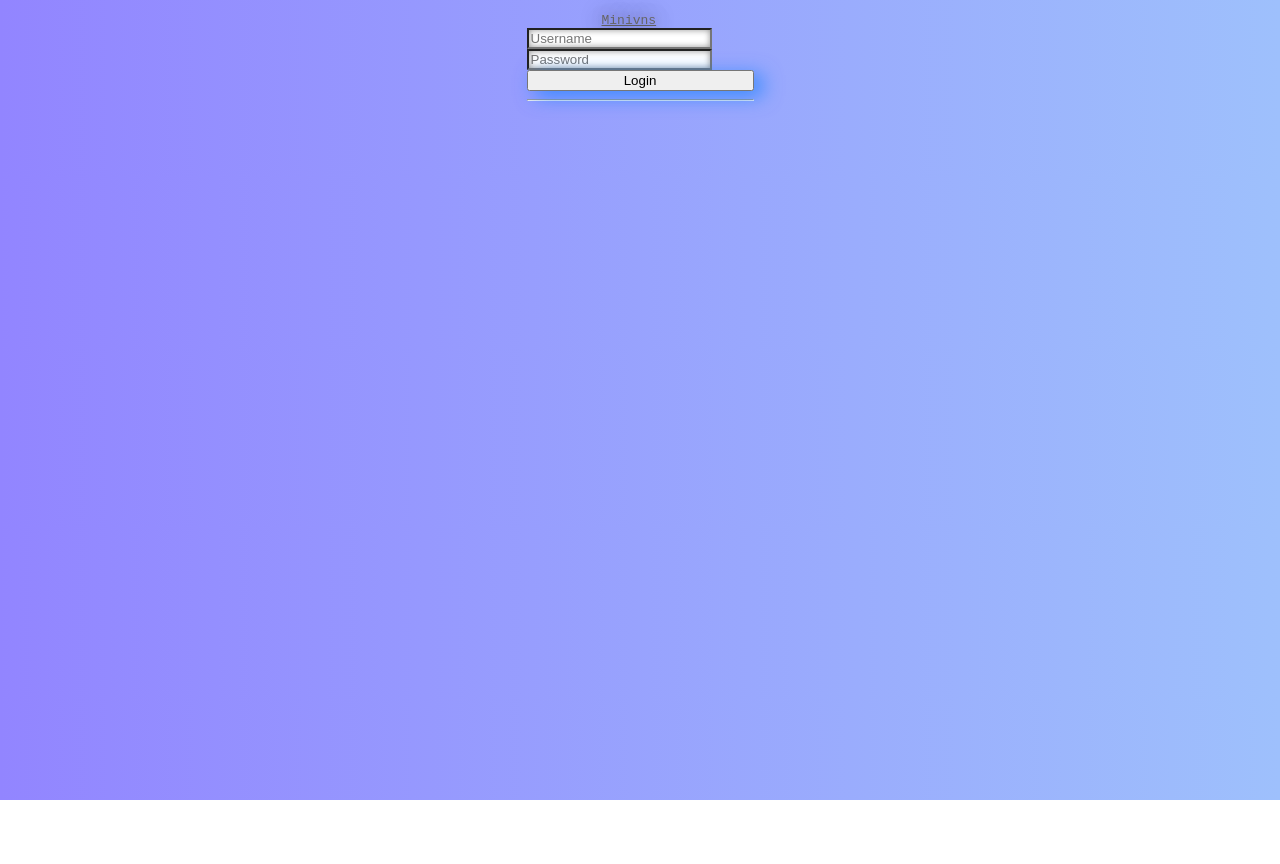
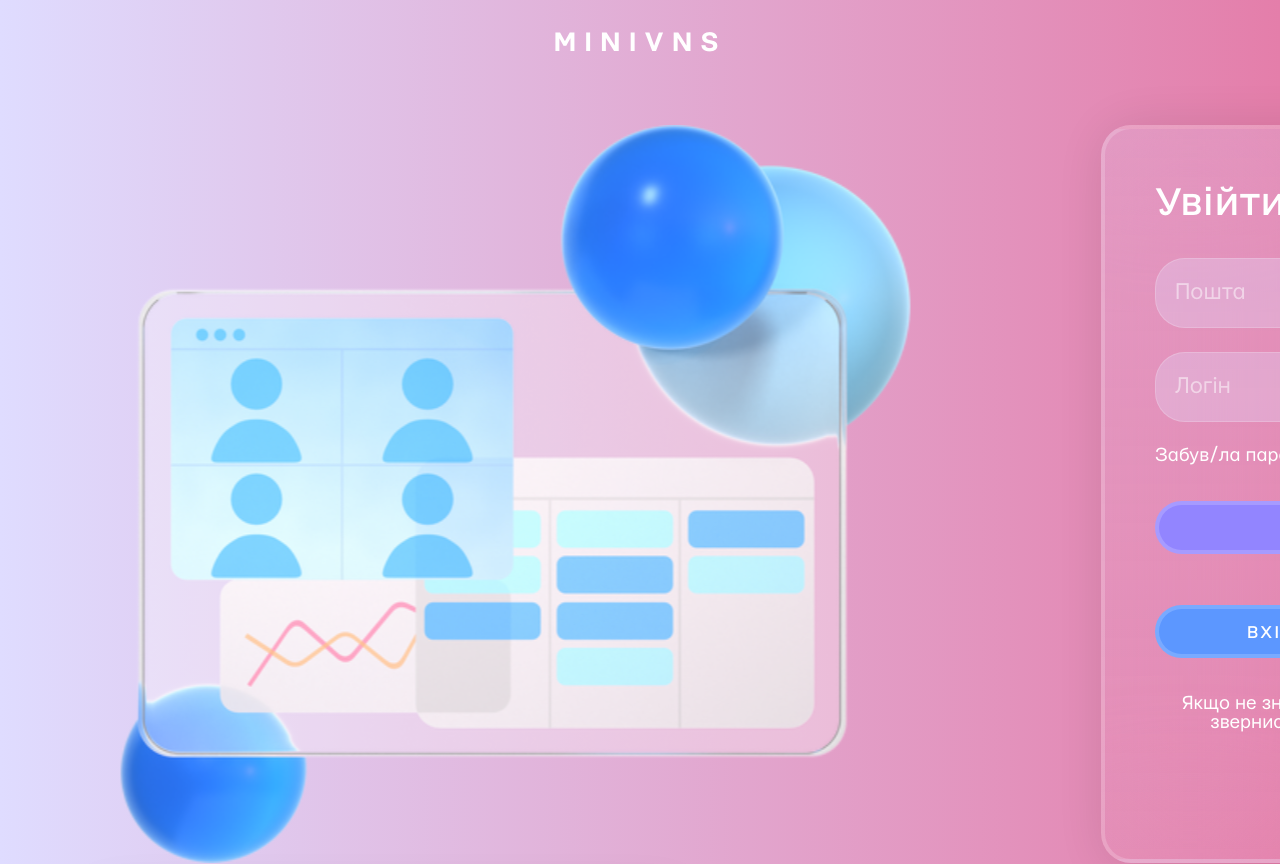
Before and after one commit to redminter/minivns-frontend, an Angular app: page /auth/login in a window 1280 px wide. Shown: the top 864 px of the page. Before the commit the page ends 800 px from the top, so only its background shows below. Built offline with nearby package versions, Linux system fonts and the light colour scheme.

Commit message:
added design

```diff
--- a/src/app/login/login.component.html
+++ b/src/app/login/login.component.html
@@ -1,39 +1,60 @@
+<!DOCTYPE html>
+<html>
+
+<head>
+  <meta charset="UTF-8">
+  <title>Marks</title>
+
+</head>
+
+<body>
 <div *ngIf="isLoggedIn; else loggedOut">
   <meta http-equiv="Refresh" content="0 subjects/scheduled">
 </div>
+<ng-template #loggedOut>
+<div class="logo-body">
+  <div class="logo">MINIVNS</div>
+  <div class="main-container">
+    <img src="./assets/resources/img/login.svg">
+    <form class="form-container glass" name="form" (ngSubmit)="f.form.valid && onSubmit()" #f="ngForm" novalidate>
+      <div class="title h5">Увійти</div>
+      <div class="input-forgot-password">
+        <input class="input-text" type="text" placeholder="Пошта" name="username" id="username" [(ngModel)]="form.username" #username="ngModel" required>
+        <div *ngIf="f.submitted && username.invalid">
+          <div *ngIf="username.errors?.['required']" class="body7">Відсутній логін</div>
+        </div>
+        <input class="input-text" type="password" placeholder="Логін" name="password" id="password" [(ngModel)]="form.password" #password="ngModel" required minlength="4">
+        <div *ngIf="f.submitted && password.invalid">
+                    <div *ngIf="password.errors?.['required']" class="body7">Відсутній пароль</div>
+                    <div *ngIf="password.errors?.['minlength']" class="body7">Пароль має бути >=4 літери</div>
+        </div>
+        <span class="password-forgot body7">Забув/ла пароль?</span>
+      </div>
+      <div class="buttons">
+        <button class="lg-button hbtn" type="submit">УВІЙТИ</button>
+        <div  *ngIf="f.submitted && isLoginFailed" class="body7">Помилка: {{errorMessage}}</div>
+        <span class="body7">або</span>
+        <button class="google-login hbtn" type="button">ВХІД З GOOGLE</button>
+      </div>
+      <span class="message body4">Якщо не знаєш даних для входу, звернися до адміністрації!</span>
+    </form>
+  </div>
+</div>
 
-<ng-template #loggedOut>
-  <div class="row col-sm-6 " style="height:155px; width:227px; margin:auto; padding:10px;">
-    <form name="form" (ngSubmit)="f.form.valid && onSubmit()" #f="ngForm" novalidate>
-      <div class="form-group">
-        <a class="navbar-brand" routerLink="/subjects/scheduled"
-           style="color:#666565;font-family: monospace; margin-left:75px; text-shadow: 0 0 20px #000000ba;">Minivns</a>
-        <input style="box-shadow:inset 0 0 6px 0px #0000006e;" type="text" class="form-control" placeholder="Username" name="username" id="username" [(ngModel)]="form.username"
-               #username="ngModel" required/>
-        <div *ngIf="f.submitted && username.invalid">
-          <div *ngIf="username.errors?.['required']">Username is required</div>
-        </div>
-      </div>
-      <div class="form-group">
-        <input type="password" style="box-shadow:inset 0 0 6px 0px #0000006e;" placeholder="Password" class="form-control" name="password" id="password" [(ngModel)]="form.password"
-               #password="ngModel"
-               required minlength="4"/>
-        <div *ngIf="f.submitted && password.invalid">
-          <div *ngIf="password.errors?.['required']">Password is required</div>
-          <div *ngIf="password.errors?.['minlength']">Password must be at least 4 characters</div>
-        </div>
-      </div>
-      <div class="form-group">
-        <button style="width:227px; box-shadow: 8px 5px 20px 0px #007bffad;"class="btn btn-primary">Login</button>
-        <div *ngIf="f.submitted && isLoginFailed" class="alert alert-danger">
-          Login failed: {{errorMessage}}
-        </div>
-      </div>
-    </form>
-    <hr/>
+<footer class="footer-container">
+  <div class="left-footer glass">
+    <div class="logo-title">MINIVNS</div>
+    <div class="contact-button">
+      <img class="footer-logo" src="./assets/resources/icons/contact.png" alt="Footer contact">
+      <p>
+        Написати нам
+      </p>
+    </div>
   </div>
-<!--  <div style="width:227px; margin:auto; padding:10px;">-->
-<!--    <p>Don't have an account?</p>-->
-<!--    <a style="width:227px; box-shadow: 8px 5px 20px 0px #007bffad;"href="signup" class="btn btn-success">Sign Up</a>-->
-<!--  </div>-->
+  <div class="footer-right">Усі використані матеріали доступні за цим
+    <br>посиланням — <span>ресурси</span></div>
+</footer>
 </ng-template>
+</body>
+
+</html>
--- a/src/app/login/login.component.ts
+++ b/src/app/login/login.component.ts
@@ -7,7 +7,6 @@ import { AuthLoginInfo } from '../auth/login-info';
 @Component({
   selector: 'app-login',
   templateUrl: './login.component.html',
-  styleUrls: ['./login.component.css']
 })
 export class LoginComponent implements OnInit {
 
--- a/src/assets/styles/platform/login.css
+++ b/src/assets/styles/platform/login.css
@@ -17,7 +17,7 @@
     margin-right: 80px;
 }
 
-.main{
+.main-container{
     display: flex;
     gap: 150px;
 }
@@ -35,16 +35,20 @@
     font-family: Mariupol;
     font-size: 24px;
     font-weight: 400;
-    padding: 19px 41px 19px 19px;
+    padding: 19px 41px 20px 19px;
     background: rgba(224, 221, 255, 0.3);
     border-radius: 30px;
     border: 1px solid rgba(255, 255, 255, 0.18);
 }
+input::placeholder{
+  overflow: visible;
+}
+
+input, textarea{
+  line-height: 1.2em!important;
+}
 .input-text::placeholder{
     color:rgba(255, 255, 255, 0.5);
-    padding: 0;
-    margin: 0;
-    padding: 19px 41px 19px 19px;
 }
 .lg-button{
     padding: 13px 0px 13px 0px;
--- a/src/styles.css
+++ b/src/styles.css
@@ -1,3 +1,4 @@
 @import './assets/styles/platform/error.css';
 @import './assets/styles/platform/footer.css';
 @import './assets/styles/platform/global.css';
+@import './assets/styles/platform/login.css';
```
Also changed, not shown: src/app/login/login.component.css (deleted).
